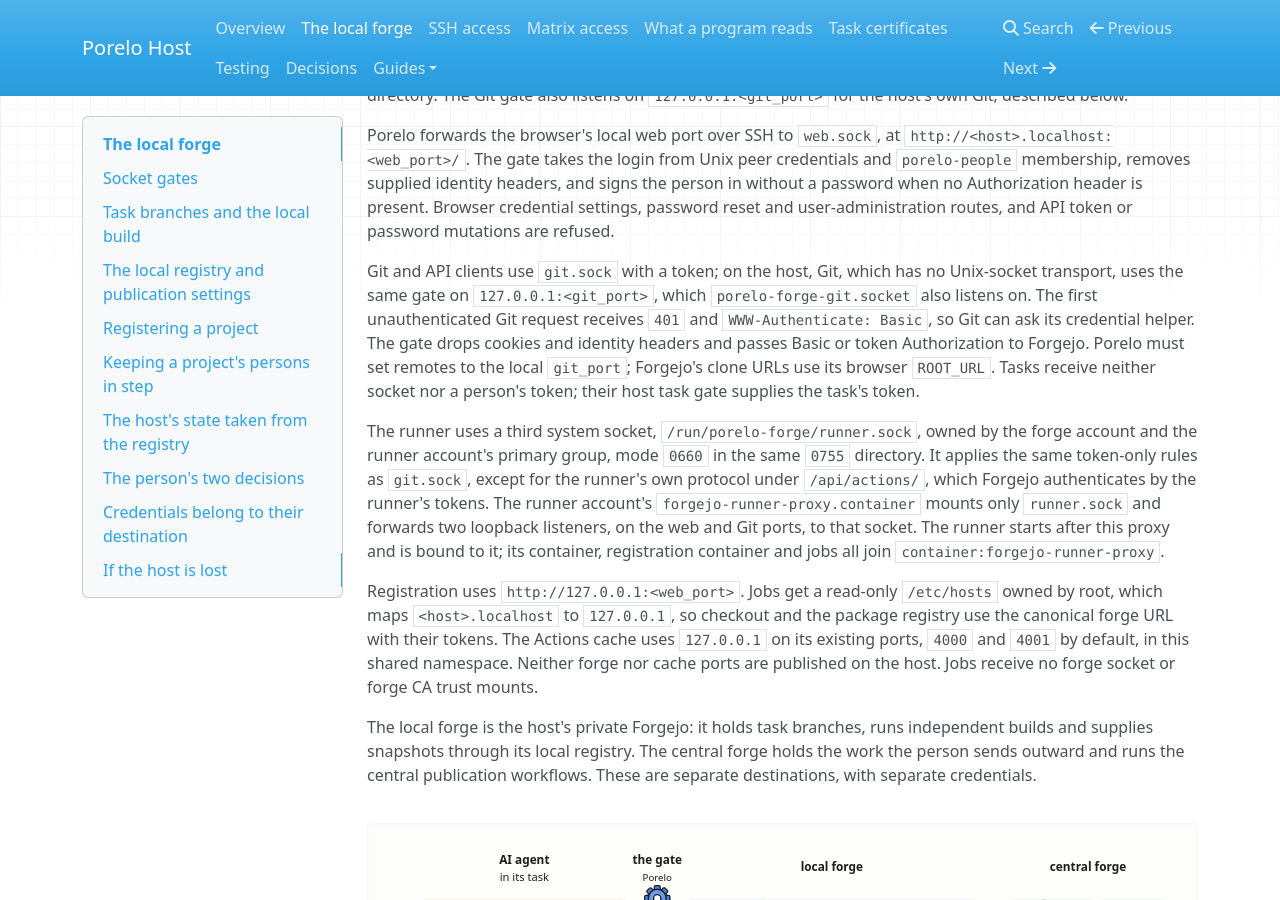
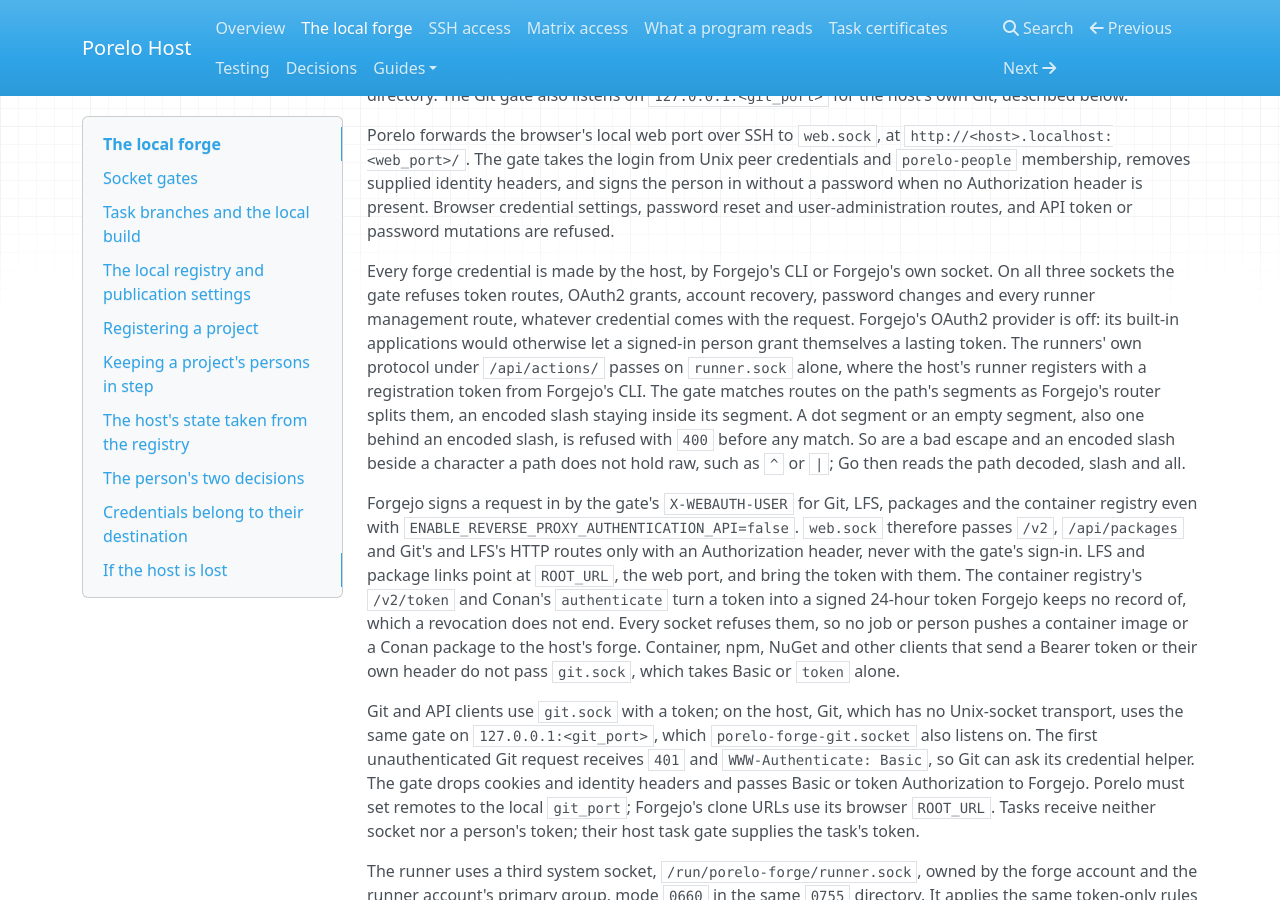
Before and after one commit to porelo-ai/porelo-host, an MkDocs documentation site: the page built from doc/local-forge.md, in a window 1280 px wide and 900 px high, scrolled down 210 px. Built offline with MkDocs 1.6.1, drawn with Linux system fonts in a browser that asks for light colours; nearby versions of some CDN libraries.

Commit message:
Refuse every forge credential route and token exchange at the gate
Assisted-by: Claude Code, claude-opus-5-5

```diff
--- a/doc/local-forge.md
+++ b/doc/local-forge.md
@@ -11,6 +11,25 @@ Porelo forwards the browser's local web port over SSH to `web.sock`, at `http://
 The gate takes the login from Unix peer credentials and `porelo-people` membership, removes supplied identity headers,
 and signs the person in without a password when no Authorization header is present. Browser credential settings,
 password reset and user-administration routes, and API token or password mutations are refused.
+
+Every forge credential is made by the host, by Forgejo's CLI or Forgejo's own socket. On all three sockets the gate
+refuses token routes, OAuth2 grants, account recovery, password changes and every runner management route, whatever
+credential comes with the request. Forgejo's OAuth2 provider is off: its built-in applications would otherwise let a
+signed-in person grant themselves a lasting token. The runners' own protocol under `/api/actions/` passes on
+`runner.sock` alone, where the host's runner registers with a registration token from Forgejo's CLI. The gate
+matches routes on the path's segments as Forgejo's router splits them, an encoded slash staying inside its segment.
+A dot segment or an empty segment, also one behind an encoded slash, is refused with `400` before any match. So
+are a bad escape and an encoded slash beside a character a path does not hold raw, such as `^` or `|`; Go then
+reads the path decoded, slash and all.
+
+Forgejo signs a request in by the gate's `X-WEBAUTH-USER` for Git, LFS, packages and the container registry even
+with `ENABLE_REVERSE_PROXY_AUTHENTICATION_API=false`. `web.sock` therefore passes `/v2`, `/api/packages` and Git's
+and LFS's HTTP routes only with an Authorization header, never with the gate's sign-in. LFS and package links point
+at `ROOT_URL`, the web port, and bring the token with them. The container registry's `/v2/token` and Conan's
+`authenticate` turn a token into a signed 24-hour token Forgejo keeps no record of, which a revocation does not end.
+Every socket refuses them, so no job or person pushes a container image or a Conan package to the host's forge.
+Container, npm, NuGet and other clients that send a Bearer token or their own header do not pass `git.sock`, which
+takes Basic or `token` alone.
 
 Git and API clients use `git.sock` with a token; on the host, Git, which has no Unix-socket transport, uses the
 same gate on `127.0.0.1:<git_port>`, which `porelo-forge-git.socket` also listens on. The first unauthenticated Git request receives `401` and
```
Also changed, not shown: issues/HO69-The-Forge-Behind-Its-Gate-Without-TLS.md (+23 -2 lines), 3 other files.
